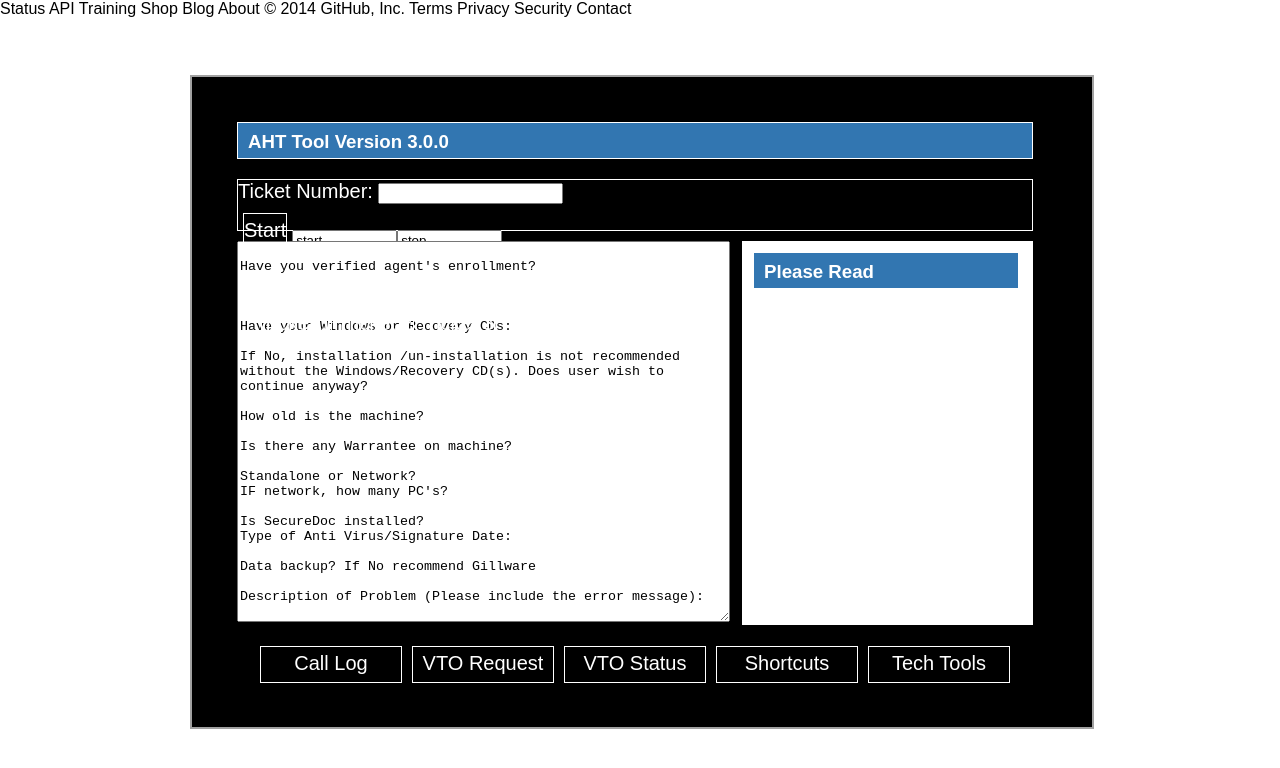
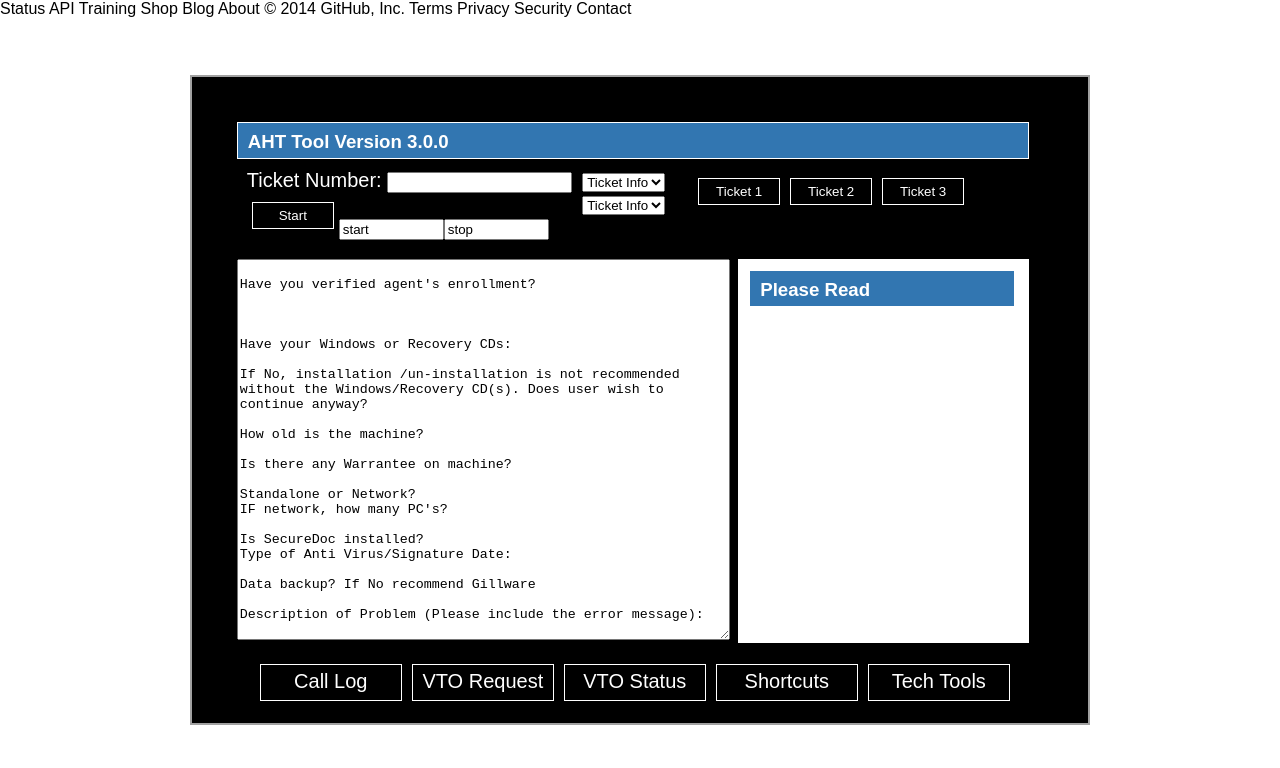
Before and after one commit to AlphaT7/AHT-Tool, a plain HTML site: page index.html in a window 1280 px wide. Drawn offline with Linux system fonts and the light colour scheme.

Commit message:
Update css.css

```diff
--- a/css.css
+++ b/css.css
@@ -31,12 +31,13 @@ margin-left: -450px;
 margin-top: -325px;
 display: block;
 overflow: hidden;
+box-sizing: border-box;
 z-index: 5000;
 }
 #interface_bg{
 position: relative;
 background: #000;
-filter:alpha(opacity=55);
+filter:alpha(opacity=10);
 width: 1000%;
 height: 1000%;
 }
@@ -66,12 +67,16 @@ font-size: 15pt;
 }
 
 .interface_top_menu{
-margin: 0 0 10px 0;
-float: left;
-width: 98%;
-height: 50px;
-border: 1px solid white;
-
+    margin: 0 0 10px 0;
+    float: left;
+    width: 98%;
+    height: 80px;
+/*    border: 1px solid white;*/
+}
+.tm_divider input:nth-child(3){
+    top: 25px;
+    position: absolute;
+    color: grey;
 }
 .notice{
     margin: 0 14px 0 0;
@@ -97,7 +102,7 @@ border: 1px solid white;
     top: -155%;
     position: relative;
     background: #fff;
-    filter:alpha(opacity=10);
+    filter:alpha(opacity=15);
     width: 100%;
     height: 1000%;
     z-index: -7000;
@@ -120,7 +125,7 @@ position: relative;
 display: block;
 overflow: hidden;
 float: left;
-margin: 0 0 20px 0;
+margin: 0 0 10px 0;
 }
 .ititle_content{
 position: absolute;
@@ -147,6 +152,17 @@ filter:alpha(opacity=80);
 
 /* --- B U T T O N    C L A S S E S --- */
 
+.top_menu_buttons{
+	width: 80px;
+	height: 20px;
+    font-size: 10pt;
+
+}
+.tm_divider{
+    float: left;
+    margin: 0 0 0 10px;
+    box-sizing: border-box;
+}
 .bottom_buttons{
 	width: 140px;
 	height: 30px;
```
